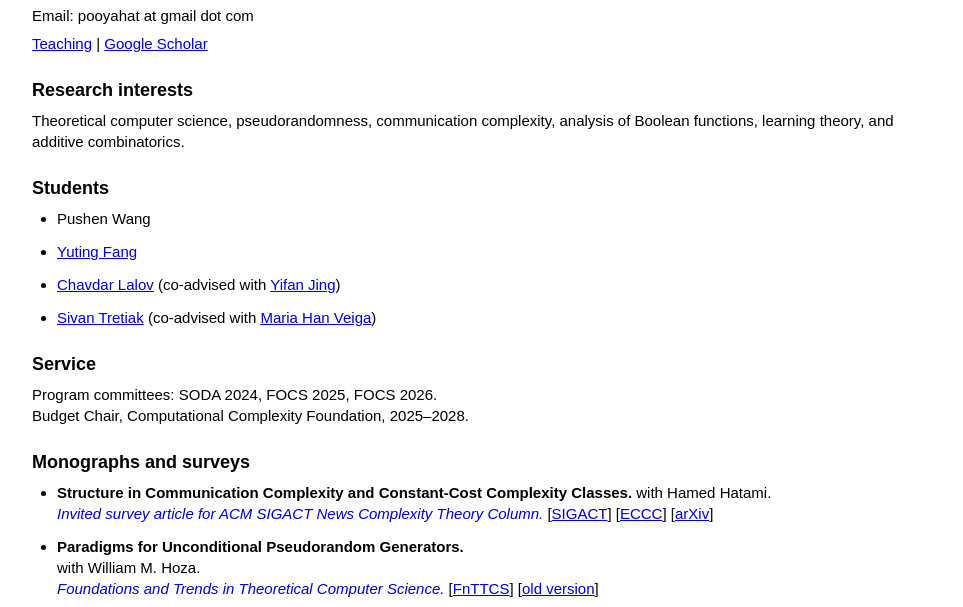
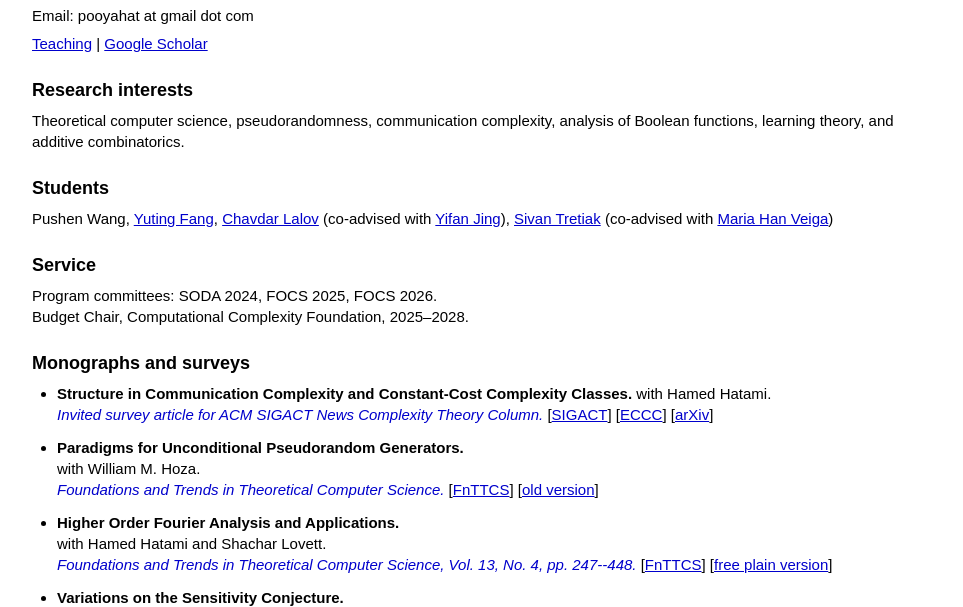
Before and after one commit to pooyahat/pooyahat.github.io, a plain HTML site: page index.html in a window 1280 px wide. Shown: the part 155-762 px from the top of the page, without its empty margins (18-981 px from the left). Drawn offline with Linux system fonts and the light colour scheme.

Commit message:
Update index.html

```diff
--- a/index.html
+++ b/index.html
@@ -155,12 +155,7 @@ img.photo {
 
   <h2>Students</h2>
 
-  <ul>
-    <li>Pushen Wang</li>
-    <li><a href="https://yutingfang.github.io/">Yuting Fang</a></li>
-    <li><a href="https://math.osu.edu/people/lalov.1">Chavdar Lalov</a> (co-advised with <a href="https://yifanjing.wordpress.com/">Yifan Jing</a>)</li>
-    <li><a href="https://sivantretiak.github.io/">Sivan Tretiak</a> (co-advised with <a href="https://hanveiga.com/">Maria Han Veiga</a>)</li>
-  </ul>
+ Pushen Wang, <a href="https://yutingfang.github.io/">Yuting Fang</a>, <a href="https://math.osu.edu/people/lalov.1">Chavdar Lalov</a> (co-advised with <a href="https://yifanjing.wordpress.com/">Yifan Jing</a>), <a href="https://sivantretiak.github.io/">Sivan Tretiak</a> (co-advised with <a href="https://hanveiga.com/">Maria Han Veiga</a>)
 
     <h2>Service</h2>
 
```
